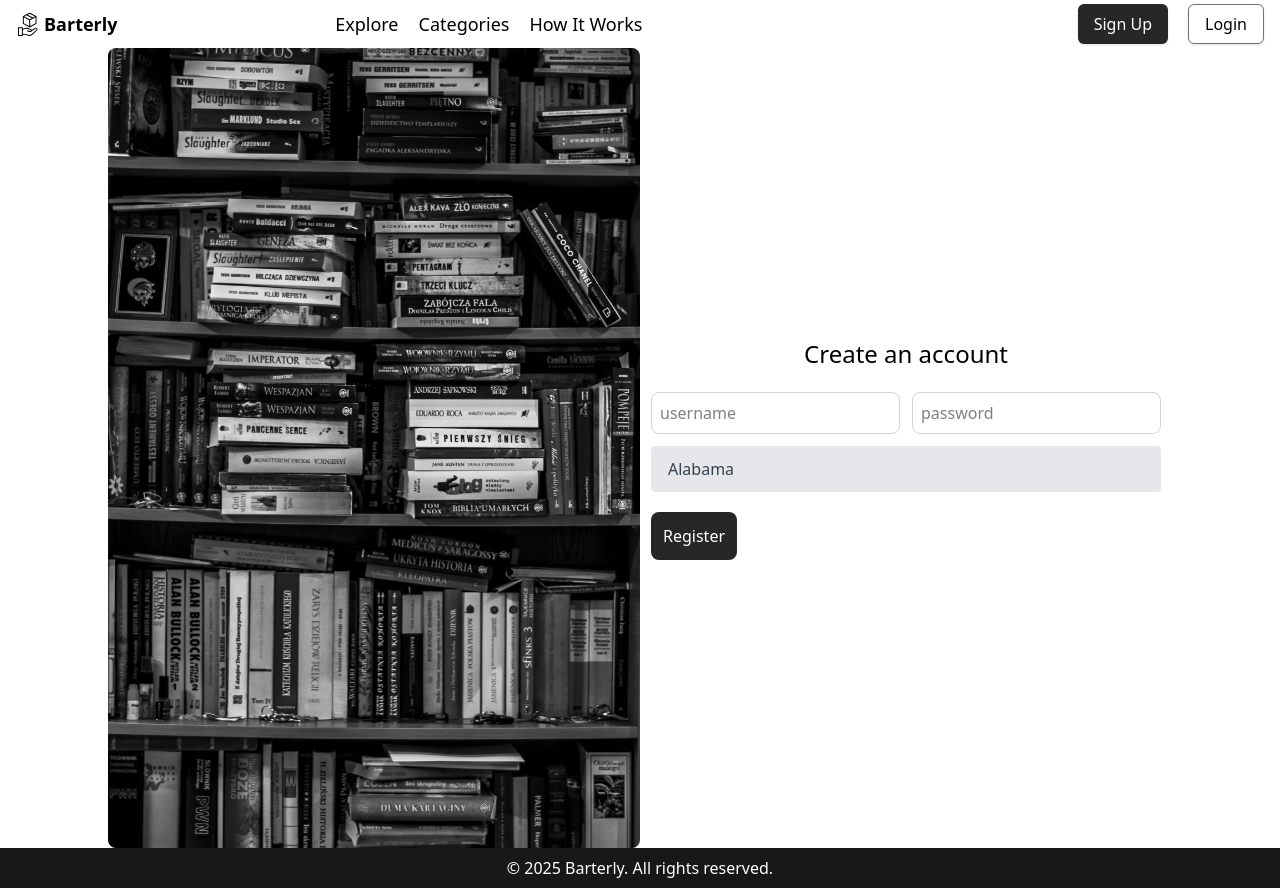
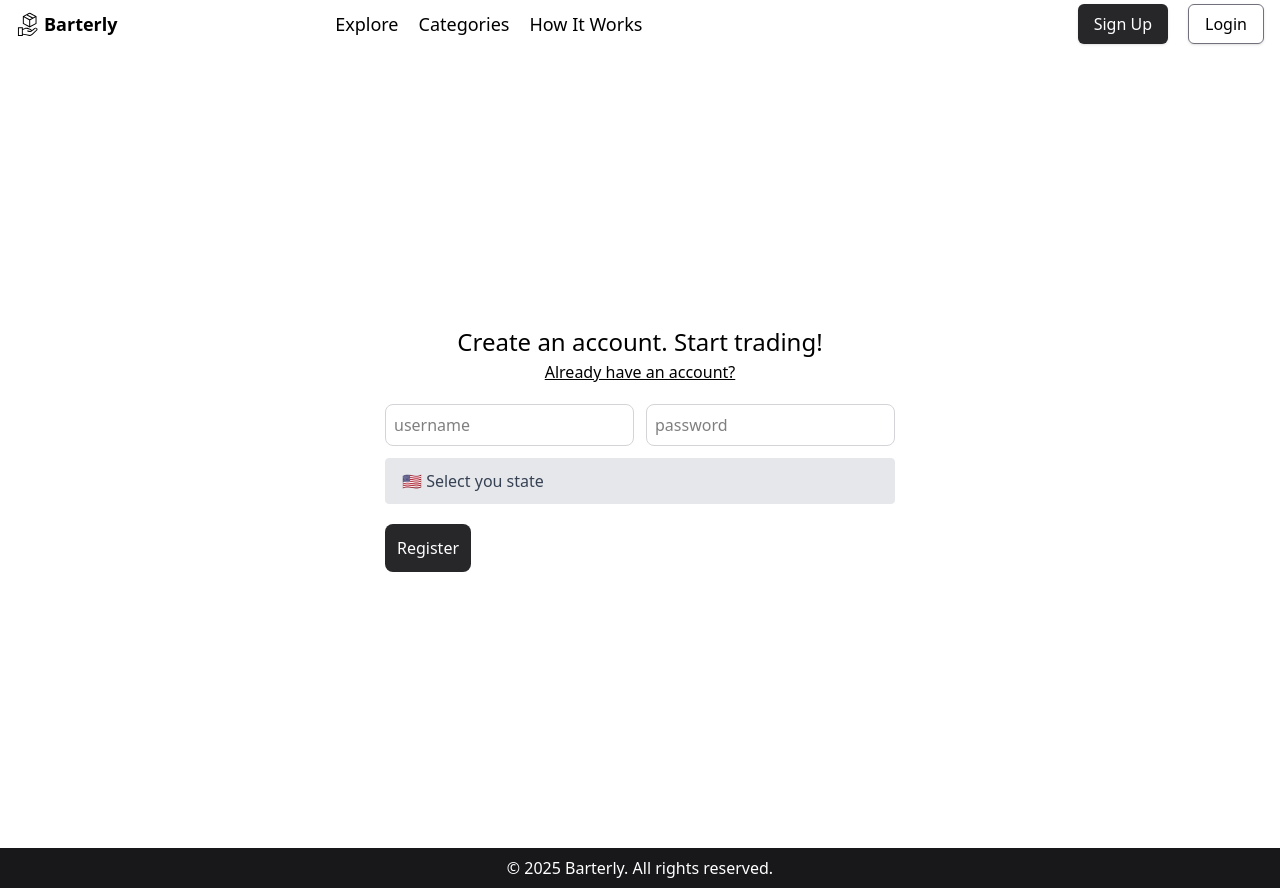
Before and after one commit to AlexKT1022/barterly-frontend, a React (Vite) app: page /register in a window 1280 px wide. Built offline with nearby package versions, Linux system fonts and the light colour scheme.

Commit message:
removed the image / gave all states their on js location / added handleRegister func

```diff
--- a/src/pages/auth/Register.jsx
+++ b/src/pages/auth/Register.jsx
@@ -1,74 +1,29 @@
 import { Link, useNavigate } from "react-router";
+import states from "./usStates.js";
 // import {useAuth} from '../../context/AuthContext';
 
-const states = [
-  { name: "Alabama", abbreviation: "AL" },
-  { name: "Alaska", abbreviation: "AK" },
-  { name: "Arizona", abbreviation: "AZ" },
-  { name: "Arkansas", abbreviation: "AR" },
-  { name: "California", abbreviation: "CA" },
-  { name: "Colorado", abbreviation: "CO" },
-  { name: "Connecticut", abbreviation: "CT" },
-  { name: "Delaware", abbreviation: "DE" },
-  { name: "Florida", abbreviation: "FL" },
-  { name: "Georgia", abbreviation: "GA" },
-  { name: "Hawaii", abbreviation: "HI" },
-  { name: "Idaho", abbreviation: "ID" },
-  { name: "Illinois", abbreviation: "IL" },
-  { name: "Indiana", abbreviation: "IN" },
-  { name: "Iowa", abbreviation: "IA" },
-  { name: "Kansas", abbreviation: "KS" },
-  { name: "Kentucky", abbreviation: "KY" },
-  { name: "Louisiana", abbreviation: "LA" },
-  { name: "Maine", abbreviation: "ME" },
-  { name: "Maryland", abbreviation: "MD" },
-  { name: "Massachusetts", abbreviation: "MA" },
-  { name: "Michigan", abbreviation: "MI" },
-  { name: "Minnesota", abbreviation: "MN" },
-  { name: "Mississippi", abbreviation: "MS" },
-  { name: "Missouri", abbreviation: "MO" },
-  { name: "Montana", abbreviation: "MT" },
-  { name: "Nebraska", abbreviation: "NE" },
-  { name: "Nevada", abbreviation: "NV" },
-  { name: "New Hampshire", abbreviation: "NH" },
-  { name: "New Jersey", abbreviation: "NJ" },
-  { name: "New Mexico", abbreviation: "NM" },
-  { name: "New York", abbreviation: "NY" },
-  { name: "North Carolina", abbreviation: "NC" },
-  { name: "North Dakota", abbreviation: "ND" },
-  { name: "Ohio", abbreviation: "OH" },
-  { name: "Oklahoma", abbreviation: "OK" },
-  { name: "Oregon", abbreviation: "OR" },
-  { name: "Pennsylvania", abbreviation: "PA" },
-  { name: "Rhode Island", abbreviation: "RI" },
-  { name: "South Carolina", abbreviation: "SC" },
-  { name: "South Dakota", abbreviation: "SD" },
-  { name: "Tennessee", abbreviation: "TN" },
-  { name: "Texas", abbreviation: "TX" },
-  { name: "Utah", abbreviation: "UT" },
-  { name: "Vermont", abbreviation: "VT" },
-  { name: "Virginia", abbreviation: "VA" },
-  { name: "Washington", abbreviation: "WA" },
-  { name: "West Virginia", abbreviation: "WV" },
-  { name: "Wisconsin", abbreviation: "WI" },
-  { name: "Wyoming", abbreviation: "WY" },
-];
+const Register = () => {
+  const navigate = useNavigate();
+  // const { register } = useAuth();
 
-states.forEach((state) => {
-  console.log(state.name);
-});
+  const handleRegister = async (FormData) => {
+    const username = FormData.get("username");
+    const password = FormData.get("password");
 
-const Register = () => {
+    const credentials = { username, password };
+
+    // await register(credentials);
+
+    navigate("/profile");
+  };
   return (
     <>
       <div className="flex flex-col justify-center items-center mx-auto h-200">
-        <div className="grid grid-cols-2 justify-center items-center">
-          <img
-            src="../../public/book_shelf.webp"
-            className="h-200 rounded-lg object-contain "
-          />
         <div className="flex flex-col justify-center items-center mx-auto">
-            <h2 className="mb-5">Create an account</h2>
+          <h2>Create an account. Start trading!</h2>
+          <Link to="/login" className="mb-5 underline">
+            Already have an account?
+          </Link>
           <form className="">
             <input
               placeholder="username"
@@ -83,6 +38,9 @@ const Register = () => {
               className="block appearance-none w-full bg-gray-200 border border-gray-200 text-gray-700 py-3 px-4 pr-8 rounded leading-tight focus:outline-none focus:bg-white focus:border-gray-500"
               id="grid-state"
             >
+              <option value="" selected disabled hidden>
+                🇺🇸 Select you state
+              </option>
               {states.map((state) => {
                 return (
                   <>
@@ -97,7 +55,6 @@ const Register = () => {
           </form>
         </div>
       </div>
-      </div>
     </>
   );
 };
--- /dev/null
+++ b/src/pages/auth/usStates.js
@@ -0,0 +1,54 @@
+const states = [
+  { name: "Alabama", abbreviation: "AL" },
+  { name: "Alaska", abbreviation: "AK" },
+  { name: "Arizona", abbreviation: "AZ" },
+  { name: "Arkansas", abbreviation: "AR" },
+  { name: "California", abbreviation: "CA" },
+  { name: "Colorado", abbreviation: "CO" },
+  { name: "Connecticut", abbreviation: "CT" },
+  { name: "Delaware", abbreviation: "DE" },
+  { name: "Florida", abbreviation: "FL" },
+  { name: "Georgia", abbreviation: "GA" },
+  { name: "Hawaii", abbreviation: "HI" },
+  { name: "Idaho", abbreviation: "ID" },
+  { name: "Illinois", abbreviation: "IL" },
+  { name: "Indiana", abbreviation: "IN" },
+  { name: "Iowa", abbreviation: "IA" },
+  { name: "Kansas", abbreviation: "KS" },
+  { name: "Kentucky", abbreviation: "KY" },
+  { name: "Louisiana", abbreviation: "LA" },
+  { name: "Maine", abbreviation: "ME" },
+  { name: "Maryland", abbreviation: "MD" },
+  { name: "Massachusetts", abbreviation: "MA" },
+  { name: "Michigan", abbreviation: "MI" },
+  { name: "Minnesota", abbreviation: "MN" },
+  { name: "Mississippi", abbreviation: "MS" },
+  { name: "Missouri", abbreviation: "MO" },
+  { name: "Montana", abbreviation: "MT" },
+  { name: "Nebraska", abbreviation: "NE" },
+  { name: "Nevada", abbreviation: "NV" },
+  { name: "New Hampshire", abbreviation: "NH" },
+  { name: "New Jersey", abbreviation: "NJ" },
+  { name: "New Mexico", abbreviation: "NM" },
+  { name: "New York", abbreviation: "NY" },
+  { name: "North Carolina", abbreviation: "NC" },
+  { name: "North Dakota", abbreviation: "ND" },
+  { name: "Ohio", abbreviation: "OH" },
+  { name: "Oklahoma", abbreviation: "OK" },
+  { name: "Oregon", abbreviation: "OR" },
+  { name: "Pennsylvania", abbreviation: "PA" },
+  { name: "Rhode Island", abbreviation: "RI" },
+  { name: "South Carolina", abbreviation: "SC" },
+  { name: "South Dakota", abbreviation: "SD" },
+  { name: "Tennessee", abbreviation: "TN" },
+  { name: "Texas", abbreviation: "TX" },
+  { name: "Utah", abbreviation: "UT" },
+  { name: "Vermont", abbreviation: "VT" },
+  { name: "Virginia", abbreviation: "VA" },
+  { name: "Washington", abbreviation: "WA" },
+  { name: "West Virginia", abbreviation: "WV" },
+  { name: "Wisconsin", abbreviation: "WI" },
+  { name: "Wyoming", abbreviation: "WY" },
+];
+
+export default states;
```
Lines whose indentation alone changed are shown as unchanged.
